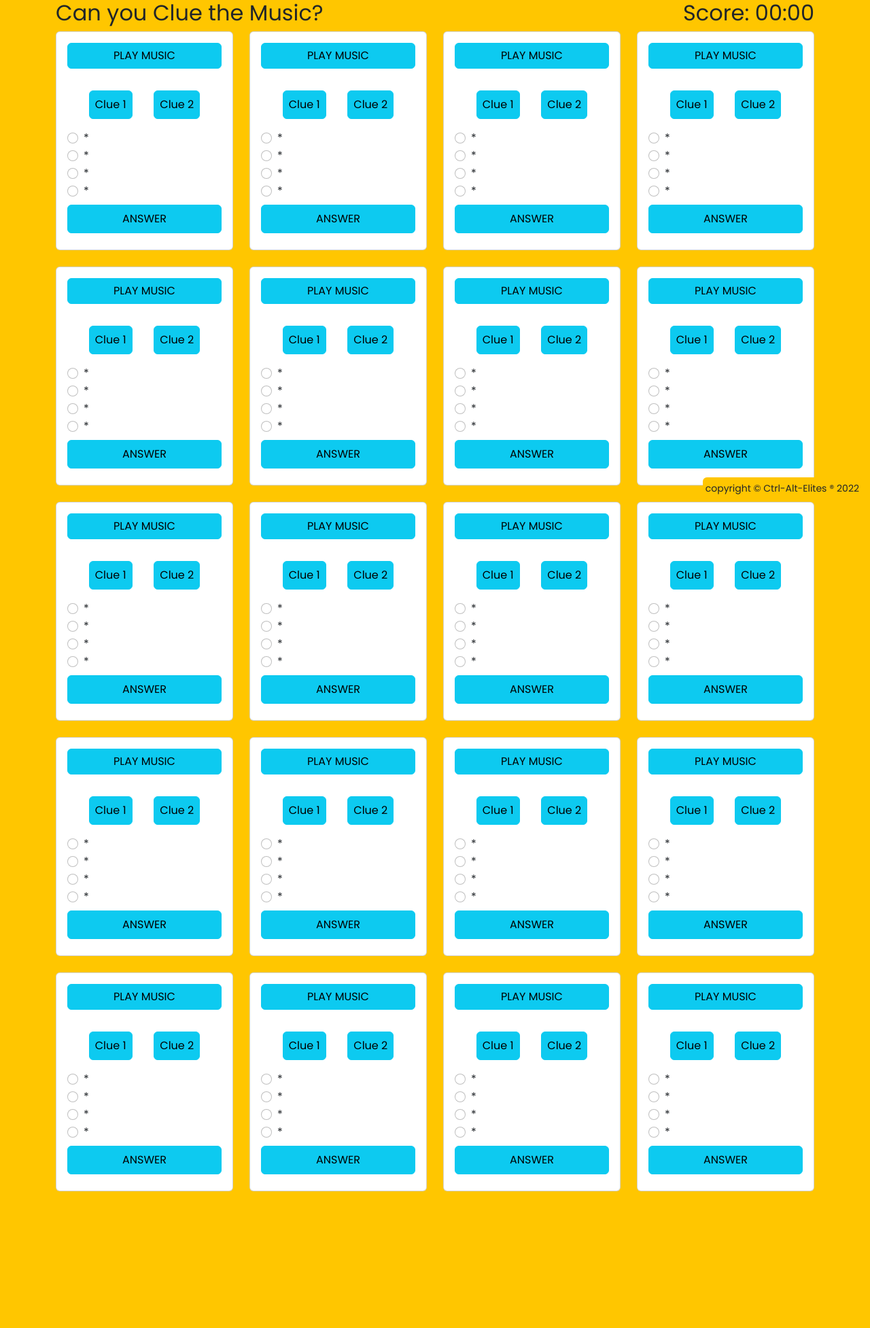
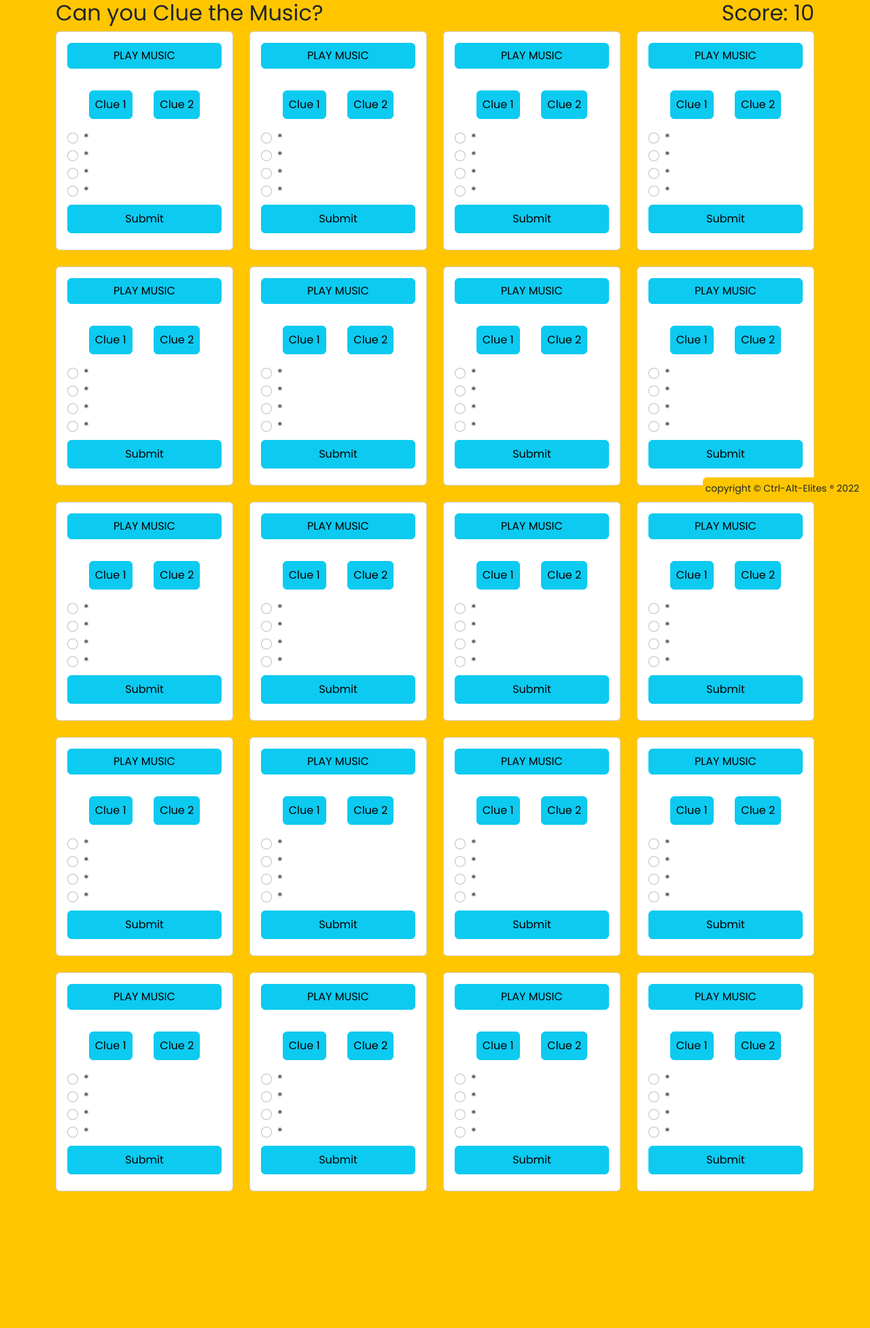
Before and after one commit to MinuMThomas/music-hackathon, a Django app: template game/templates/game/game.html in a window 1280 px wide. Shown: the part 66-2019 px from the top of the page at 68% size. Run offline with Django 3.2, Linux system fonts and the light colour scheme; data comes from the database, SQL or seed files in the repository; both versions use the stored data as it was before the commit; the template is opened without the code that fills it: values that come from a table or form of the project are taken from there, most other values are stand-ins (such as "Sample title", 1, 10 or a date in 2020); some libraries are stand-ins or nearby versions; some web fonts are replaced.

Commit message:
Add to game functionality to allow user to select an answer

```diff
--- a/game/static/css/game.css
+++ b/game/static/css/game.css
@@ -17,9 +17,9 @@
 }
 
 /* add class flip here replace game-card class */
-.game-card:hover {
+/* .game-card:hover {
     transform: rotateY(180deg);
-}
+} */
 
 .card-back {
     position: absolute;
--- a/game/static/js/game.js
+++ b/game/static/js/game.js
@@ -18,7 +18,6 @@ var audio = document.getElementById('audioFile');
 var playBtn = document.getElementById('playButton')
 
 playBtn.addEventListener("click", function(){
-    clearTimeout(timeOut);
     setTimeout(function(){
         audio.play();
 
--- a/game/templates/game/game.html
+++ b/game/templates/game/game.html
@@ -15,7 +15,7 @@
             <h2>Can you Clue the Music?</h2>
         </div>
         <div class="col-12 col-md-6">
-            <h2 class="text-end">Score: 00:00</h2>
+            <h2 class="text-end">Score: {{ score }}</h2>
         </div>
     </div>
     <div class="row row-cols-1 row-cols-md-2 row-cols-lg-4 g-4">
@@ -35,6 +35,9 @@
                 </div>
 
                 <!-- card front  -->
+
+                <form action="" method="post">
+                    {% csrf_token %}
                     <div class="card-front">
                         <audio id="audioFile" src="{{ q.audio_file.url }}" preload="auto"></audio>
                         <div class="p-3">
@@ -49,41 +52,44 @@
                                 <p id="clueTwo" class="hide">{{ q.clue2 }}</p>
                             </div>
                             <div class="my-2">
-                            <form action="" method="post">
+                                <div class="form-group">
+                                    <label class="hide" for="question">{{q.name}}</label>
+                                </div>
                                 <div class="form-check">
-                                    <input class="form-check-input" type="radio" name="answer" id="choice1">
+                                    <input class="form-check-input" type="radio" name="{{ q.name}}" id="choice1" value="{{ q.answer_option1 }}">
                                     <label class="form-check-label" for="choice1">
                                         {{ q.answer_option1 }}
                                     </label>
                                 </div>
                                 <div class="form-check">
-                                    <input class="form-check-input" type="radio" name="answer" id="choice2">
+                                    <input class="form-check-input" type="radio" name="{{ q.name }}" id="choice2" value="{{ q.answer_option2 }}">
                                     <label class="form-check-label" for="choice2">
                                         {{ q.answer_option2 }}
 
                                     </label>
                                 </div>
                                 <div class="form-check">
-                                    <input class="form-check-input" type="radio" name="answer" id="choice3">
+                                    <input class="form-check-input" type="radio" name="{{ q.name }}" id="choice3" value="{{ q.answer_option3 }}">
                                     <label class="form-check-label" for="choice3">
                                         {{ q.answer_option3 }}
 
                                     </label>
                                 </div>
                                 <div class="form-check">
-                                    <input class="form-check-input" type="radio" name="answer" id="choice4">
+                                    <input class="form-check-input" type="radio" name="{{ q.name }}" id="choice4" value="{{ q.answer_option4 }}">
                                     <label class="form-check-label" for="choice4">
                                         {{ q.answer_option4 }}
 
                                     </label>
                                 </div>
                                 <div class="mt-2">
-                                    <input class="btn btn-info p-2 btn-game" type="submit" value="ANSWER">
+                                    <input class="btn btn-info p-2 btn-game" type="submit">
                                 </div>
-                            </form>
+
                             </div>
                         </div>
                     </div>
+                </form>
             </div>
         </div>
         {% endfor %}
```
Also changed, not shown: game/views.py (+36 -40 lines), db.sqlite3. Lines whose indentation alone changed are shown as unchanged.
